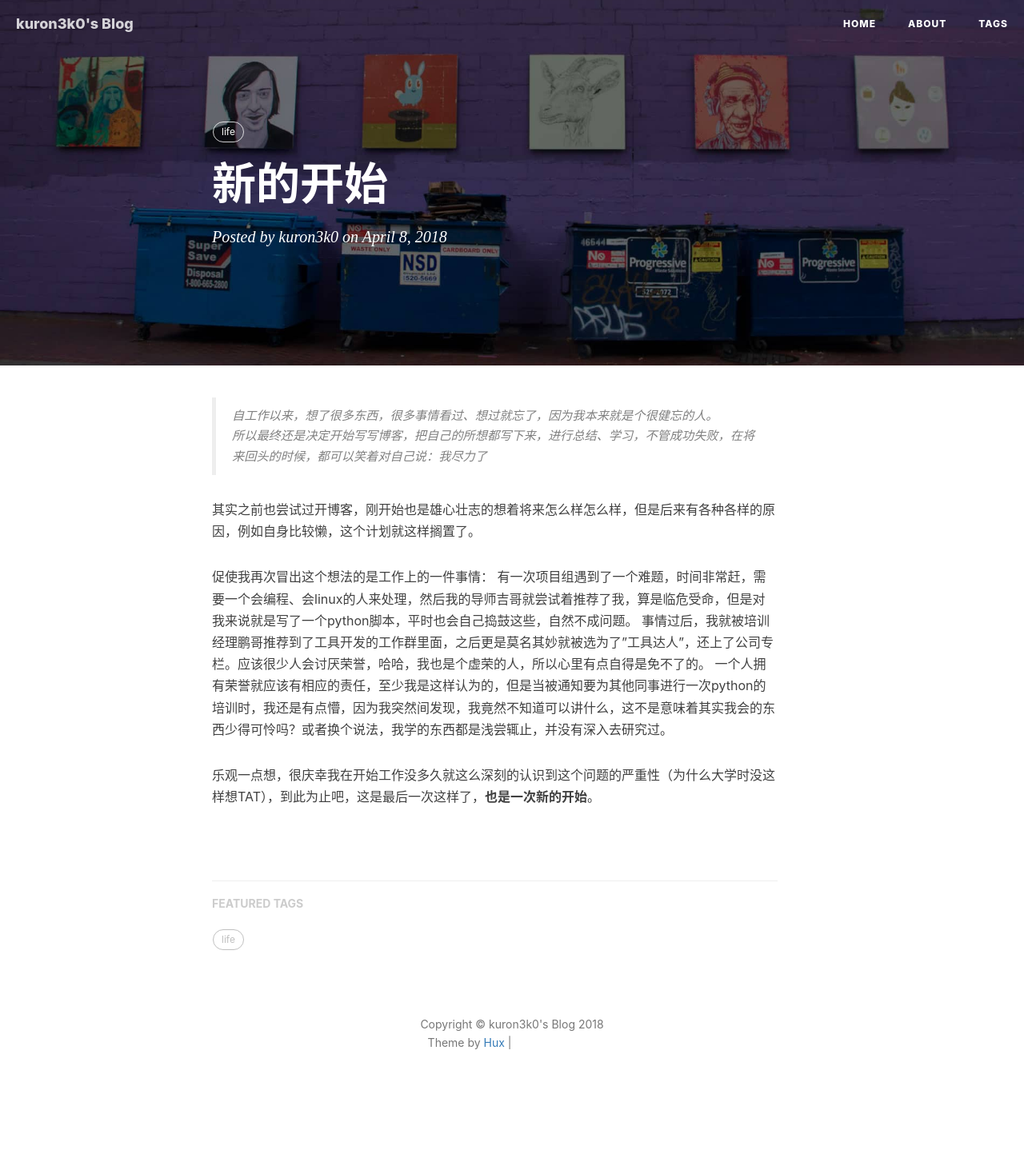
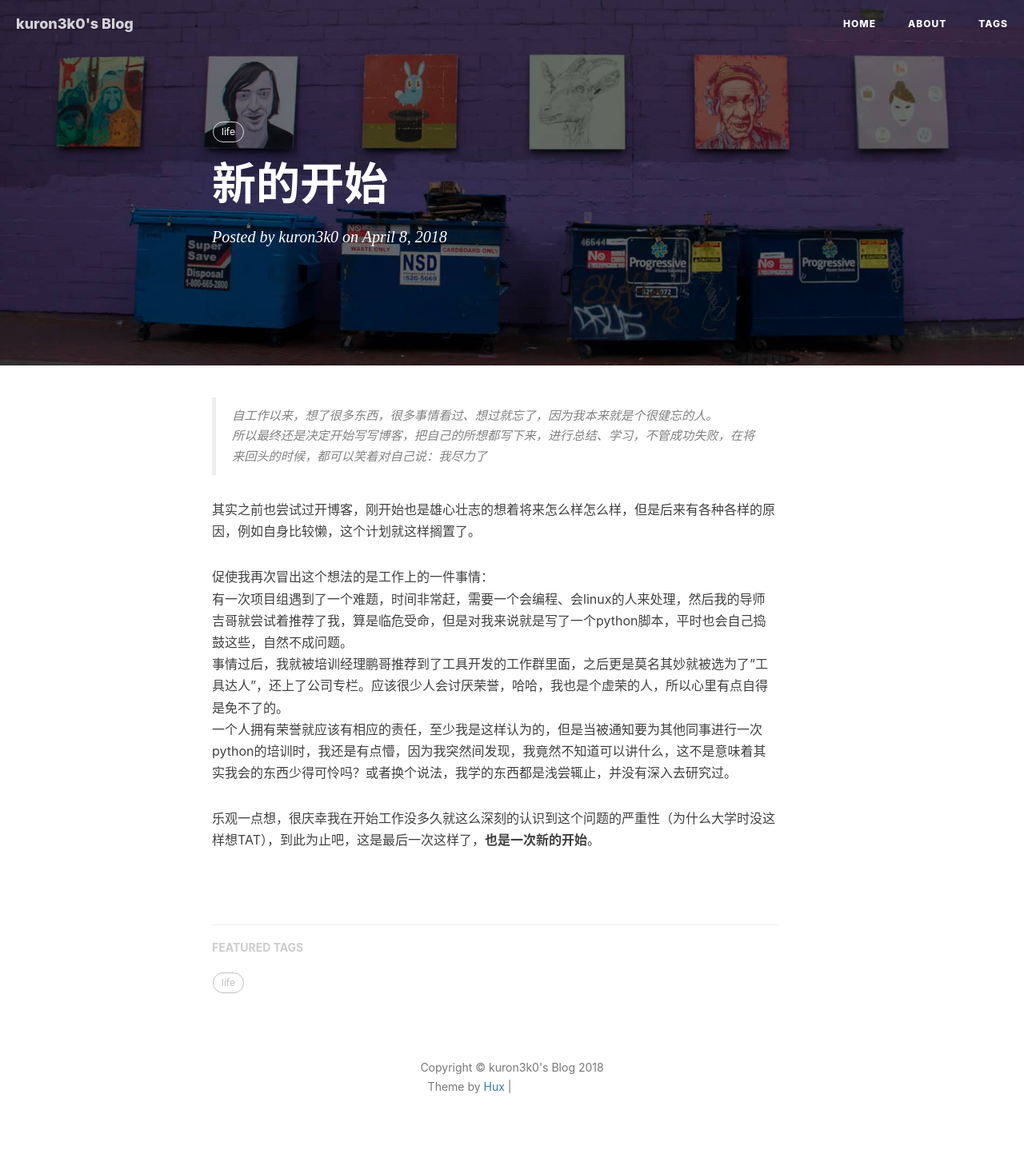
Before and after one commit to kuron3k0/kuron3k0.github.io, a Jekyll site: the page built from _posts/2018-04-08-start.markdown, in a window 1280 px wide. Shown: the whole page at 80% size. Built offline with Jekyll 4.4.1, drawn with Linux system fonts in a browser that asks for light colours; nearby versions of some CDN libraries; comment, search, counter and statistics services are not loaded; before the commit the page ends 1408 px from its top, so only the background shows below that; grey boxes are pictures that could not be loaded.

```diff
--- a/_posts/2018-04-08-start.markdown
+++ b/_posts/2018-04-08-start.markdown
@@ -15,9 +15,9 @@ tags:
 
 其实之前也尝试过开博客，刚开始也是雄心壮志的想着将来怎么样怎么样，但是后来有各种各样的原因，例如自身比较懒，这个计划就这样搁置了。
 
-促使我再次冒出这个想法的是工作上的一件事情：
-有一次项目组遇到了一个难题，时间非常赶，需要一个会编程、会linux的人来处理，然后我的导师吉哥就尝试着推荐了我，算是临危受命，但是对我来说就是写了一个python脚本，平时也会自己捣鼓这些，自然不成问题。
-事情过后，我就被培训经理鹏哥推荐到了工具开发的工作群里面，之后更是莫名其妙就被选为了"工具达人"，还上了公司专栏。应该很少人会讨厌荣誉，哈哈，我也是个虚荣的人，所以心里有点自得是免不了的。
+促使我再次冒出这个想法的是工作上的一件事情：<br>
+有一次项目组遇到了一个难题，时间非常赶，需要一个会编程、会linux的人来处理，然后我的导师吉哥就尝试着推荐了我，算是临危受命，但是对我来说就是写了一个python脚本，平时也会自己捣鼓这些，自然不成问题。<br>
+事情过后，我就被培训经理鹏哥推荐到了工具开发的工作群里面，之后更是莫名其妙就被选为了"工具达人"，还上了公司专栏。应该很少人会讨厌荣誉，哈哈，我也是个虚荣的人，所以心里有点自得是免不了的。<br>
 一个人拥有荣誉就应该有相应的责任，至少我是这样认为的，但是当被通知要为其他同事进行一次python的培训时，我还是有点懵，因为我突然间发现，我竟然不知道可以讲什么，这不是意味着其实我会的东西少得可怜吗？或者换个说法，我学的东西都是浅尝辄止，并没有深入去研究过。
 
 乐观一点想，很庆幸我在开始工作没多久就这么深刻的认识到这个问题的严重性（为什么大学时没这样想TAT），到此为止吧，这是最后一次这样了，**也是一次新的开始**。
```
